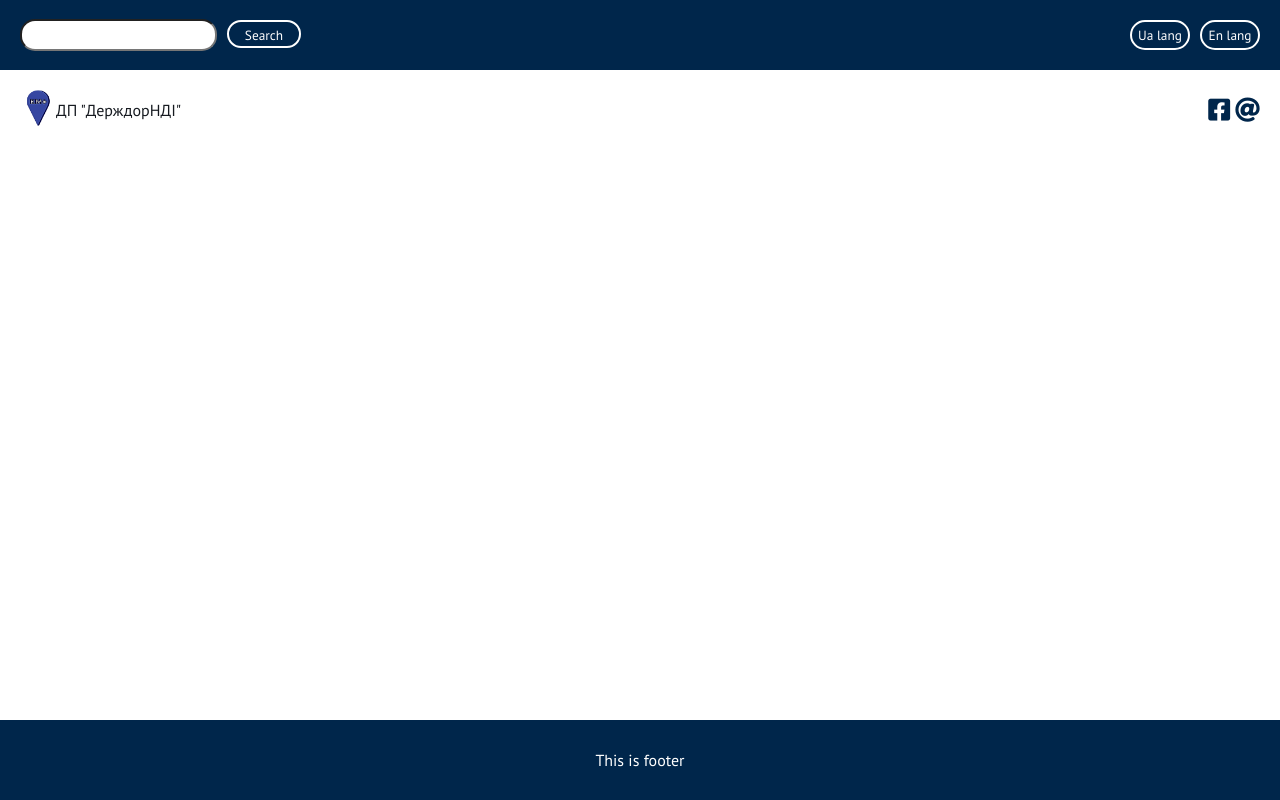
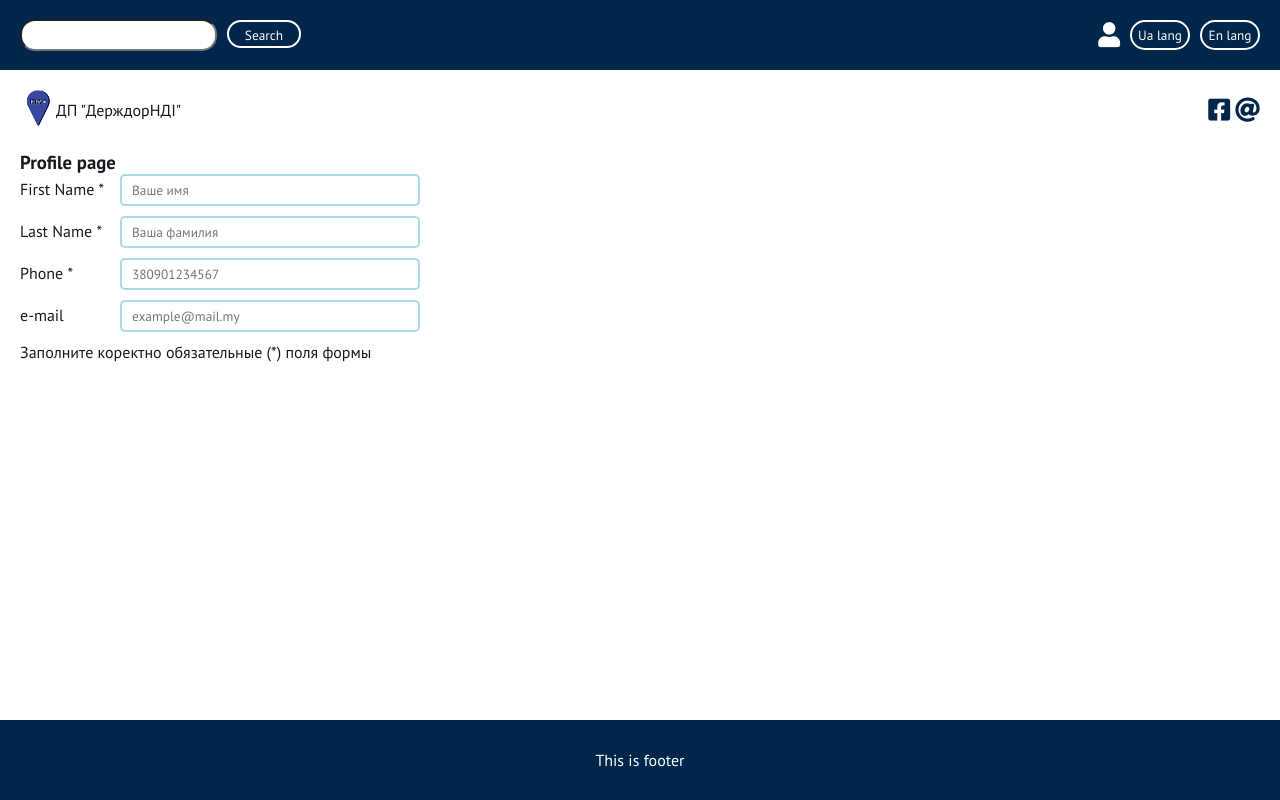
Before and after one commit to Grosty/ukrdor, a React (Create React App) app: page /profile in a window 1280 px wide. Built offline with nearby package versions, Linux system fonts and the light colour scheme.

Commit message:
Profile page add

```diff
--- /dev/null
+++ b/src/components/ProfilePage.js
@@ -0,0 +1,72 @@
+import React, {Component} from 'react';
+
+class ProfilePage extends Component {
+
+    state = {
+        userFirstName: '',
+        userLastName: '',
+        userPhone: '',
+        userMail: '',
+        // btnDisabled: true
+    };
+
+    componentDidUpdate(prevProps, prevState, snapshot) {
+        // console.log(this.state.userPhone);
+
+    }
+
+    change = (e) => {
+        let {type, name, value} = e.target;
+
+        let lastPhoneChar = (!!value.length) && value[value.length - 1];
+
+        if (type === 'tel' && value[0] === '0') {
+            value = `38${value}`;
+        }
+
+        if ((type === 'tel' && isNaN(lastPhoneChar)) || (type === 'tel' && value.length > 12)) {
+            return;
+        }
+
+
+
+
+        this.setState({[name]: value});
+    };
+
+    submit = (e) => {
+        e.preventDefault();
+        console.log(this.state);
+    };
+
+    render() {
+        const {userFirstName, userLastName, userPhone, userMail} = this.state;
+
+        return (
+            <div className='container userProfileForm'>
+                <h3>Profile page</h3>
+                <form onSubmit={this.submit} >
+                    <div className='inputLine'>
+                        <label htmlFor="userFirstName">First Name * </label>
+                        <input type="text" name='userFirstName' id='userFirstName' value={userFirstName} placeholder='Ваше имя' onChange={this.change}/>
+                    </div>
+                    <div className='inputLine'>
+                        <label htmlFor="userLastName">Last Name * </label>
+                        <input type="text" name='userLastName' id='userLastName' value={userLastName} placeholder='Ваша фамилия' onChange={this.change}/>
+                    </div>
+                    <div className='inputLine'>
+                        <label htmlFor="userPhone">Phone * </label>
+                        <input type="tel" name='userPhone' id='userPhone' value={userPhone} placeholder='380901234567' onChange={this.change}/>
+                    </div>
+                    <div className='inputLine'>
+                        <label htmlFor="userMail">e-mail</label>
+                        <input type="email" name='userMail' id='userMail' value={userMail} placeholder='example@mail.my' onChange={this.change}/>
+                    </div>
+                    { (userFirstName && userLastName && userPhone ) ? <button>Отправить</button> : <p>Заполните коректно обязательные (*) поля формы</p>}
+                </form>
+            </div>
+        );
+    }
+}
+
+export default ProfilePage;
--- a/src/components/app/app.css
+++ b/src/components/app/app.css
@@ -21,6 +21,61 @@ h2 {
     letter-spacing: 0.0625rem;
 }
 
+.userProfileForm form .inputLine{
+    margin-bottom: 10px;
+    transition: all 0.2s ease-out;
+}
+.userProfileForm form label {
+    display: inline-block;
+    min-width: 100px;
+    cursor: pointer;
+    transition: all 0.2s ease-out;
+}
+.userProfileForm form .inputLine:hover label {
+    text-indent: 5px;
+    color: lightsalmon;
+}
+.userProfileForm input {
+    border: 2px solid lightblue;
+    padding: 5px 10px;
+    border-radius: 5px;
+    min-width: 300px;
+    outline: none;
+    transition: all 0.2s ease-out;
+}
+
+.userProfileForm form .inputLine:hover input {
+    border: 2px solid lightsalmon;
+}
+.userProfileForm form .inputLine input:focus {
+    border: 2px solid blue;
+}
+.userProfileForm button {
+    padding: 5px 10px;
+    text-transform: uppercase;
+    font-weight: bold;
+    cursor: pointer;
+    border: 2px solid #00f;
+    background-color: #00f;
+    color: #fff;
+    border-radius: 15px;
+    transition: all 0.2s ease-out;
+}
+.userProfileForm button:hover {
+    border: 2px solid #00f;
+    background-color: #fff;
+    color: #00f;
+}
+.userProfileForm button:active {
+    outline: none;
+    background-color: #fff;
+    color: burlywood;
+    border-color: burlywood;
+}
+.userProfileForm button:focus {
+    outline: none;
+}
+
 @media screen and (max-width: 1660px) {
     .container {
         padding: 0 20px;
--- a/src/components/header/Header.js
+++ b/src/components/header/Header.js
@@ -3,6 +3,7 @@ import './header.css';
 import '@fortawesome/fontawesome-free/css/all.css'
 import HeaderTitle from "./HeaderTitle";
 import HeaderSearch from "./HeaderSearch";
+import {Link} from "react-router-dom";
 
 const Header = (props) => {
 
@@ -12,6 +13,8 @@ const Header = (props) => {
                 <div className='header-top-wrapper container'>
                     <HeaderSearch {...props}/>
                     <div className="header-lang-wrap">
+                        <Link to='/profile/'><i className="fas fa-user"/></Link>
+                        {/*<a href='https://kmplus.shtab.net/oauth/login/google-oauth2/'>Auth</a>*/}
                         <button onClick={()=>{props.toggleLang('uk')}}>Ua lang</button>
                         <button onClick={()=>{props.toggleLang('en')}}>En lang</button>
                     </div>
--- a/src/components/header/header.css
+++ b/src/components/header/header.css
@@ -32,6 +32,7 @@
     padding-top: 20px;
     padding-bottom: 20px;
 }
+
 .header-lang-wrap button {
     margin-left: 10px;
 }
@@ -98,3 +99,9 @@
     border-radius: 15px;
     cursor: pointer;
 }
+.header-lang-wrap i {
+    color: #fff;
+}
+.header-lang-wrap i:hover {
+    color: burlywood;;
+}
--- a/src/components/routes/Routes.js
+++ b/src/components/routes/Routes.js
@@ -9,6 +9,7 @@ import PublicRoute from "../public-route";
 import CategoryPage from "../category-page";
 import DetailsRoad from "../details-road";
 import SearchPage from "../search-page";
+import ProfilePage from "../ProfilePage";
 
 const Routes = (props) => {
 
@@ -36,6 +37,7 @@ const Routes = (props) => {
                                  path='/route_search/:idUrl'
                                  exact
                                  component={SearchPage}/>
+                    <Route path='/profile/' exact component={ProfilePage}/>
                     <Route path='/route_search/' render={()=> {return(<div className="container"><h3>Enter search input</h3></div>)}} />
                 </Switch>
             </Layout>
```
